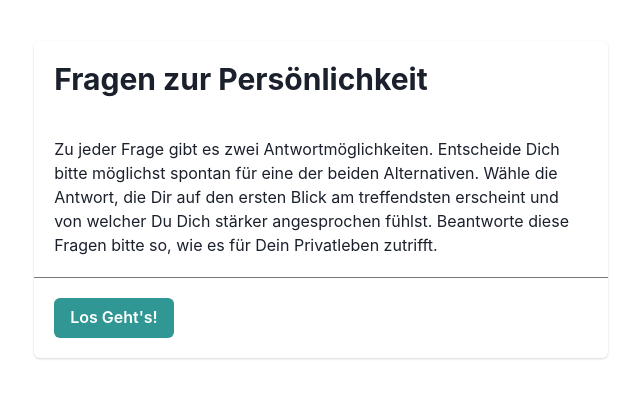
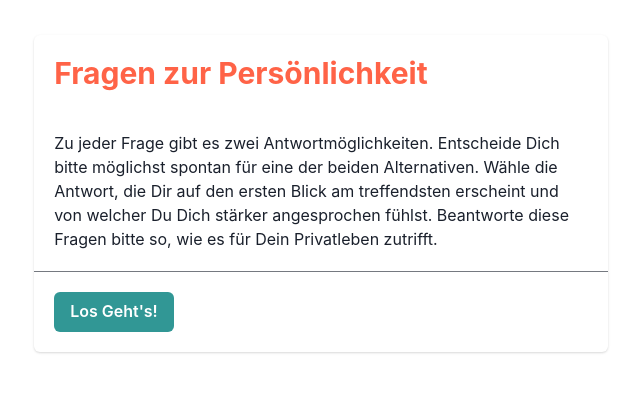
Before and after one commit to ruthtempo/personality-test, a React (Create React App) app: page / in a window 1280 px wide. Shown: the part 207-604 px from the top of the page, without its empty margins (319-959 px from the left). Built offline with nearby package versions, Linux system fonts and the light colour scheme.

Commit message:
adds navigation

```diff
--- a/package.json
+++ b/package.json
@@ -13,9 +13,11 @@
     "@types/node": "^16.18.11",
     "@types/react": "^18.0.27",
     "@types/react-dom": "^18.0.10",
+    "chart.js": "^4.2.0",
     "framer-motion": "^8.5.2",
     "react": "^18.2.0",
     "react-dom": "^18.2.0",
+    "react-router-dom": "^6.7.0",
     "react-scripts": "5.0.1",
     "typescript": "^4.9.4",
     "web-vitals": "^2.1.4"
--- a/src/index.tsx
+++ b/src/index.tsx
@@ -1,5 +1,6 @@
 import React from "react";
 import ReactDOM from "react-dom/client";
+import { BrowserRouter } from "react-router-dom";
 import App from "./App";
 import reportWebVitals from "./reportWebVitals";
 
@@ -8,7 +9,9 @@ const root = ReactDOM.createRoot(
 );
 root.render(
   <React.StrictMode>
-    <App />
+    <BrowserRouter>
+      <App />
+    </BrowserRouter>
   </React.StrictMode>
 );
 
--- a/src/pages/Home.tsx
+++ b/src/pages/Home.tsx
@@ -7,14 +7,16 @@ import {
   Divider,
   Heading,
 } from "@chakra-ui/react";
+import { useNavigate } from "react-router-dom";
 
-export const HomePage = (p: {
-  setCurrentPage: React.Dispatch<React.SetStateAction<string>>;
-}) => {
+export const HomePage = () => {
+  const navigate = useNavigate();
   return (
-    <Card mt={3}>
+    <Card>
       <CardHeader>
-        <Heading size="lg">Fragen zur Persönlichkeit</Heading>
+        <Heading size="lg" color={"tomato"}>
+          Fragen zur Persönlichkeit
+        </Heading>
       </CardHeader>
       <CardBody>
         Zu jeder Frage gibt es zwei Antwortmöglichkeiten. Entscheide Dich bitte
@@ -26,9 +28,9 @@ export const HomePage = (p: {
       <Divider />
       <CardFooter>
         <Button
-          colorScheme="teal"
+          colorScheme={"teal"}
           variant="solid"
-          onClick={() => p.setCurrentPage("form")}
+          onClick={() => navigate("/form")}
         >
           Los Geht's!
         </Button>
```
Also changed, not shown: 1 other file (tests, documents, lock files or other folders).
